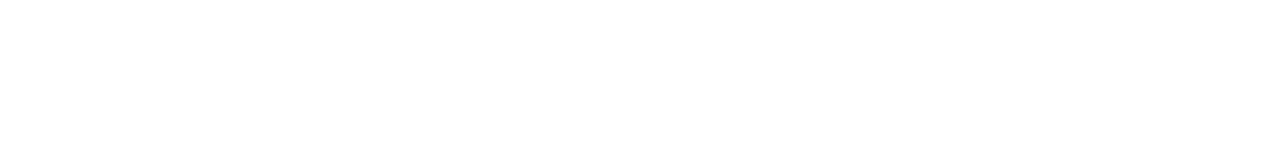
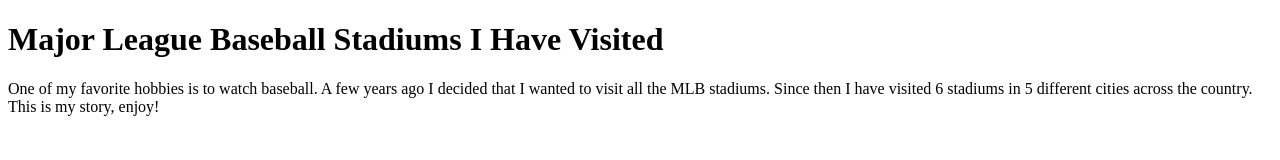
Before and after one commit to sh0wt1m3/js-assignment-4-html-me-something-sh0wt1m3, a website: page index.html in a window 1280 px wide. Drawn offline with Linux system fonts and the light colour scheme.

Commit message:
Created project and wrote intro paragraph

```diff
--- a/index.html
+++ b/index.html
@@ -4,5 +4,7 @@
    </head>
    <body>
       <!-- Write your HTML in this file! -->
+      <h1>Major League Baseball Stadiums I Have Visited</h1>
+      <p>One of my favorite hobbies is to watch baseball. A few years ago I decided that I wanted to visit all the MLB stadiums. Since then I have visited 6 stadiums in 5 different cities across the country. This is my story, enjoy!</p>
    </body>
 </html>
```
